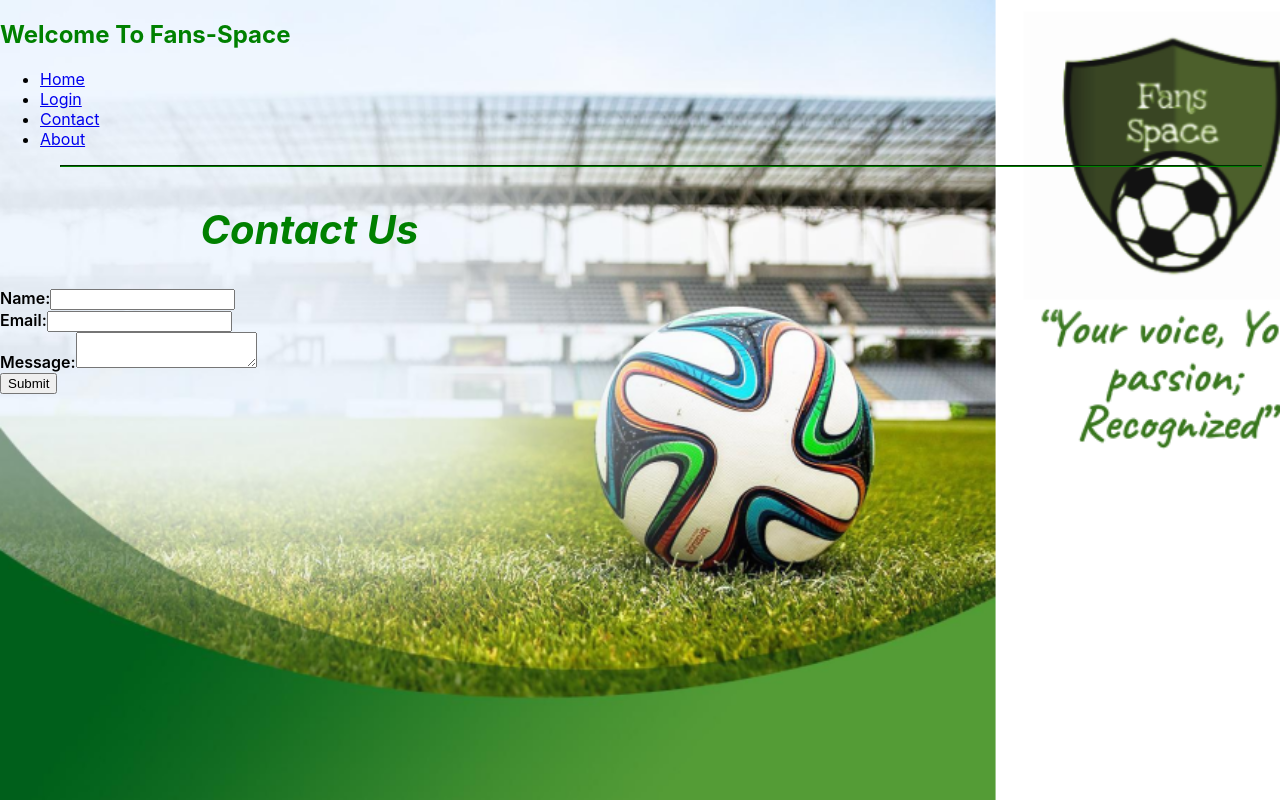
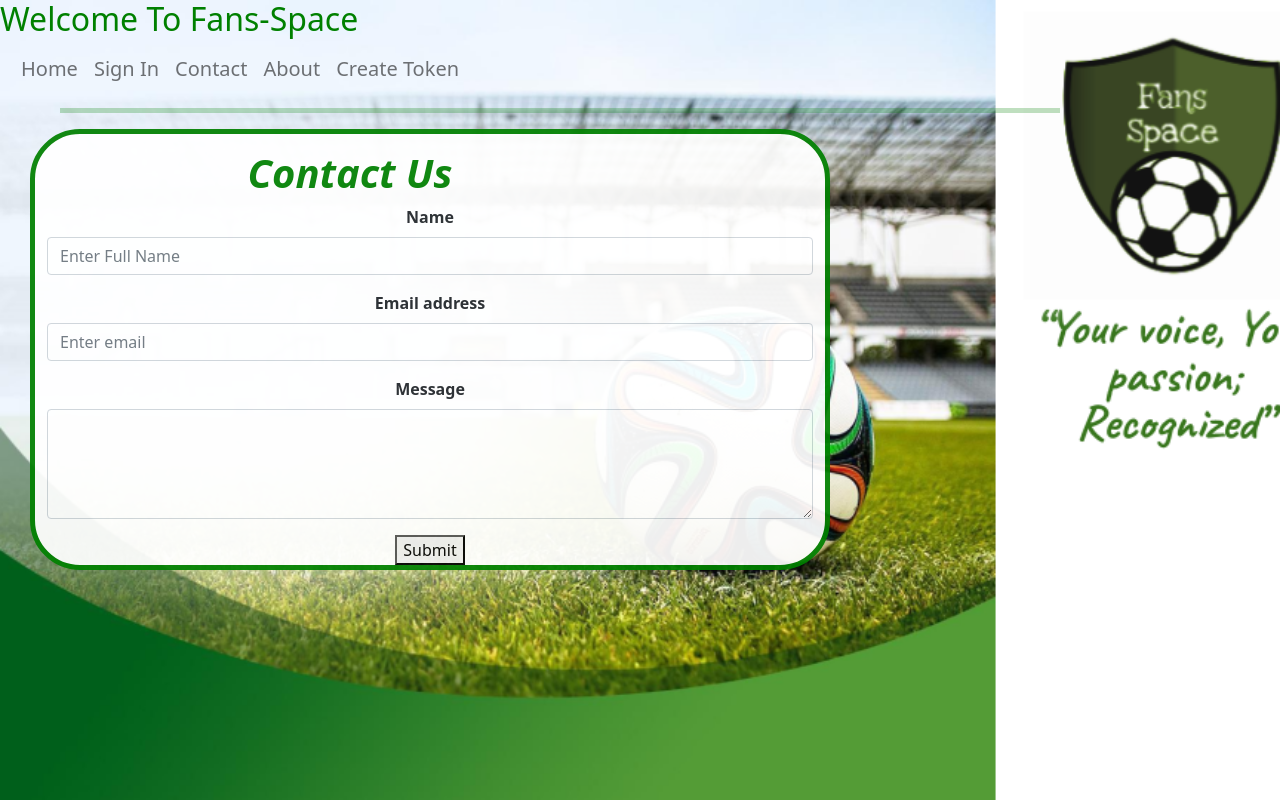
Before and after one commit to baileyalo/Fans_Space-Capstone-Project, a React (Create React App) app in the folder frontend/: page /contact in a window 1280 px wide. Built offline with nearby package versions, Linux system fonts and the light colour scheme.

Commit message:
update frontend

```diff
--- a/frontend/package.json
+++ b/frontend/package.json
@@ -14,6 +14,7 @@
     "react-scripts": "4.0.3",
     "reactstrap": "^9.0.1",
     "Router": "^2.1.0",
+    "video-react": "^0.15.0",
     "web-vitals": "^2.1.4",
     "web3": "^1.7.1"
   },
--- a/frontend/src/App.css
+++ b/frontend/src/App.css
@@ -1,7 +1,15 @@
+.App1 {
+  text-align: center;
+  border-width: 150px;
+  max-width: 50vh;
+
+}
 .App {
   text-align: center;
+  border-width: 5px;
 
 }
+
 
 .App-logo {
   height: 10vmin;
@@ -28,23 +36,54 @@ body {
   justify-content: left;
   font-size: calc(10px + 2vmin);
   color: white;
+  max-width: 50vh;
 }
 
 .App-link {
-  color: #09d3ac;
+  color: #e0f9f4;
 }
 
 
 .bg-white {
-	background-image: #fff;
+	background-image: rgb(184, 63, 63);
 	opacity: 0.93;
-	border-radius: 20px;
+	border-radius: 50px;
 	border-color: #008000;
 	border-style: solid;
 	border-width: 5px;
+
+
+
+}
+
+.contactus {
+	background-image: #fff;
+	opacity: 0.93;
+  max-height: 100vh;
+  max-width: 70vh;
+  padding: 1em;
+  opacity: 0.93;
+
+  background-image: rgb(184, 63, 63);
+	opacity: 0.93;
+	border-radius: 50px;
+	border-color: #008000;
+	border-style: solid;
+	border-width: 5px;
+}
+.home {
+	background-image: #fff;
+	opacity: 0.93;
   max-height: 100vh;
   max-width: 100vh;
+  padding: 2em;
 }
+
+li:hover {
+  background-color: green;
+  border-radius: 15px;
+}
+
 
 .Login {
   border: 2px solid #d3d3d3;
@@ -52,10 +91,10 @@ body {
   margin-bottom: 1em;
   margin-left: auto;
   margin-right: auto;
-  margin-top: 100px;
+  margin-top: 10px;
   padding: 1em;
   text-align: left;
-  width: 600px;
+  width: 10px;
 }
 
 .text{
@@ -65,9 +104,8 @@ body {
 
 }
 
-.navbar-nav mr-auto{
-  border: 2px solid #d3d3d3;
-  padding: 1em;
+.navbar-nav{
+
 
 }
 
--- a/frontend/src/App.js
+++ b/frontend/src/App.js
@@ -4,6 +4,9 @@ import Home from './components/Home';
 import Login from './components/Login';
 import About from './components/About';
 import Contact from './components/Contact';
+import CreateToken from './components/CreateToken';
+import './App.css';
+
 
 class App extends Component {
   render() {
@@ -11,28 +14,30 @@ class App extends Component {
     <Router>
         <div>
 		<h2 style={{color: "Green"}}>Welcome To Fans-Space </h2>
-          <nav className="navbar navbar-expand-lg navbar-light bg-light">
-          <ul className="navbar-nav mr-auto">
+          <nav className="navbar navbar-expand-lg navbar-light navbar-toggler ">
+          <ul className="navbar-nav">
             <li><Link to={'/'} className="nav-link"> Home </Link></li>
-			<li><Link to={'/login'} className="nav-link"> Login </Link></li>
+			      <li><Link to={'/login'} className="nav-link"> Sign In</Link></li>
             <li><Link to={'/contact'} className="nav-link">Contact</Link></li>
             <li><Link to={'/about'} className="nav-link">About</Link></li>
+            <li><Link to={'/createtoken'} className="nav-link">Create Token</Link></li>
           </ul>
           </nav>
 		  <hr  style={{
     color: '#008000',
     backgroundColor: '#008000',
-    height: .4,
+    height: 5,
     borderColor : '#008000',
-	width:1200,
+	width:1000,
 	marginLeft: 60
          }}/>
           <Routes>
               <Route exact path='/' element={<Home/>} />
-			  <Route path='/login' element={<Login/>} />
+			        <Route path='/login' element={<Login/>} />
               <Route path='/contact' element={<Contact/>} />
               <Route path='/about' element={<About/>} />
-		</Routes>
+              <Route path='/createtoken' element={<CreateToken/>} />
+	      	</Routes>
         </div>
       </Router>
     );
--- a/frontend/src/components/About.js
+++ b/frontend/src/components/About.js
@@ -6,10 +6,11 @@ class About extends Component {
   render() {
 
     const styleObj = {
-      fontSize: 18,
+      fontSize: 25,
       color: "black",
-      textAlign: "center",
-      paddingTop: "10px",
+      textAlign: "left",
+      paddingTop: "5px",
+      paddingLeft: "8px",
       marginLeft: .5,
       fontWeight: "bold" ,
       fontStyle: 'italic'
@@ -20,28 +21,30 @@ class About extends Component {
       color: "Green",
       marginLeft: 200.5,
       textAlign: "left",
-      paddingTop: "5px",
+      paddingTop: ".5px",
       fontWeight: "bold" ,
       fontStyle: "italic"
 
     }
     return (
-        <div>
+      <div  className="about">
+     <div>
         <h2 style={head}>About</h2>
           <div>
             <div className='text'>
-      		<pre style={styleObj}> Fans Space is a Decentralized Application Built on Ethereum Blockchain network<br/>
+      		<pre style={styleObj}>Fans Space is a Decentralized Application<br/>Built on Ethereum Blockchain network
           <br/>
-            that is designed to allows Fans from sporting events to be able to purchase tokens that <br/>
-            <br/>
-            are made available by the sports teams. These tokens have a infinite lifetime and allows<br/>
-            <br/>
-            fans to be able to make decision on their teams through voting polls, VIP access to teams<br/>
-            <br/>
-            unlimited perks for global fans and can also be traded with other token holders.
+            that is designed to allows Fans from sporting events <br/>to be able to purchase tokens that <br/>
+
+            are made available by the sports teams.    <br/> <br/>These tokens have a infinite lifetime and allows<br/>
+
+            fans to be able to make decision on their teams <br/>through voting polls, VIP access to teams<br/>
+
+            unlimited perks for global fans and <br/>can also be traded with other token holders.
           </pre>
           </div>
       	</div>
+        </div>
         </div>
     );
   }
--- a/frontend/src/components/Contact.js
+++ b/frontend/src/components/Contact.js
@@ -1,4 +1,6 @@
 import React, { useState } from "react";
+import Form from "react-bootstrap/Form";
+import Button from "react-bootstrap/Button";
 
 const Contact = () => {
   const head = {
@@ -34,25 +36,32 @@ const Contact = () => {
   };
   return (
 
+<div  	className="App container bg-white"
+				style={{ marginTop: "10px", marginBottom: "10px" , marginLeft: "30px", width: "100vh"}}
+			>
+    <Form style={{ paddingTop: 10 }} onSubmit={handleSubmit}>
 
-    <form onSubmit={handleSubmit}>
+
       <div>
     <h2 style={head}>Contact Us</h2>
 </div>
       <div>
-        <label htmlFor="name">Name:</label>
-        <input type="text" id="name" required />
-      </div>
-      <div>
-        <label htmlFor="email">Email:</label>
-        <input type="email" id="email" required />
-      </div>
-      <div>
-        <label htmlFor="message">Message:</label>
-        <textarea id="message" required />
+      <Form.Group className="mb-3" controlId="formGroupEmail">
+    <Form.Label>Name</Form.Label>
+    <Form.Control type="name" placeholder="Enter Full Name" />
+  </Form.Group>
+      <Form.Group className="mb-3" controlId="formGroupEmail">
+    <Form.Label>Email address</Form.Label>
+    <Form.Control type="email" placeholder="Enter email" />
+  </Form.Group>
+  <Form.Group className="mb-3" controlId="exampleForm.ControlTextarea1">
+    <Form.Label>Message</Form.Label>
+    <Form.Control as="textarea" rows={4} />
+  </Form.Group>
       </div>
       <button type="submit">{status}</button>
-    </form>
+      </Form>
+      </div>
   );
 };
 
--- a/frontend/src/components/Home.js
+++ b/frontend/src/components/Home.js
@@ -2,13 +2,27 @@ import React, { Component } from 'react';
 
 class Home extends Component {
   render() {
+
+    const head = {
+      fontSize:40 ,
+      color: "Green",
+      marginLeft: 200.5,
+      textAlign: "left",
+      paddingTop: ".5px",
+      fontWeight: "bold" ,
+      fontStyle: "italic"
+
+    }
     return (
+      <div  className="home">
+      <h2 style={head}>FANS-SPACE </h2>
+      <br/>
       <div>
-      <h2 style={{color: "Green"}}>Home</h2>
-        <div style={{paddingTop: '2em'}}>
-        <p>Welcome home !</p>
+      <iframe width="560" height="315" src="https://www.youtube.com/embed/rgewGwATU-s" title="YouTube video player" frameborder="0" allow="accelerometer; autoplay; clipboard-write; encrypted-media; gyroscope; picture-in-picture" allowfullscreen></iframe>
+    </div>
       </div>
-      </div>
+
+
     );
   }
 }
--- a/frontend/src/components/Login.js
+++ b/frontend/src/components/Login.js
@@ -4,23 +4,24 @@ import {
   FormGroup,
   Label,
   Input,
-  Button,
 } from 'reactstrap';
-
+import Button from "react-bootstrap/Button";
 import '../App.css';
 
 class Login extends Component {
   constructor(props) {
     super(props);
     this.state = {
-      email: '',
+      username: '',
       password: '',
       validate: {
-        emailState: '',
+        usernameState: '',
       },
     };
     this.handleChange = this.handleChange.bind(this);
   }
+
+
 
   handleChange = (event) => {
     const { target } = event;
@@ -32,7 +33,7 @@ class Login extends Component {
     });
   };
 
-  validateEmail(e) {
+ /* validateEmail(e) {
     const emailRex =
       /^(([^<>()[\]\\.,;:\s@"]+(\.[^<>()[\]\\.,;:\s@"]+)*)|(".+"))@((\[[0-9]{1,3}\.[0-9]{1,3}\.[0-9]{1,3}\.[0-9]{1,3}\])|(([a-zA-Z\-0-9]+\.)+[a-zA-Z]{2,}))$/;
 
@@ -46,31 +47,40 @@ class Login extends Component {
 
     this.setState({ validate });
   }
-
+ */
   submitForm(e) {
     e.preventDefault();
-    console.log(`Email: ${this.state.email}`);
+    console.log(`Username: ${this.state.username}`);
   }
 
   render() {
-    const { email, password } = this.state;
+    const { username, password } = this.state;
+    const head = {
+      fontSize:40 ,
+      color: "Green",
+      marginLeft: 180,
+      textAlign: "left",
+      paddingTop: "5px",
+      fontWeight: "bold" ,
+      fontStyle: "italic"
 
+    }
     return (
-      <div className="App">
-        <h2>Sign In</h2>
+      <div className="App1">
+        <h2 style={head}>Sign In </h2>
         <Form className="form" onSubmit={(e) => this.submitForm(e)}>
           <FormGroup>
             <Label>Username</Label>
             <Input
-              type="email"
-              name="email"
-              id="exampleEmail"
-              placeholder="example@example.com"
-              valid={this.state.validate.emailState === "has-success"}
-              invalid={this.state.validate.emailState === "has-danger"}
-              value={email}
+              type="username"
+              name="username"
+              id="exampleusername"
+              placeholder="username"
+              valid={this.state.validate.usernameState === "has-success"}
+              invalid={this.state.validate.usernameState === "has-danger"}
+              value={username}
               onChange={(e) => {
-                this.validateEmail(e);
+                //this.validateEmail(e);
                 this.handleChange(e);
               }}
             />
@@ -87,7 +97,7 @@ class Login extends Component {
               onChange={(e) => this.handleChange(e)}
             />
           </FormGroup> <br/>
-          <Button>Submit</Button>
+          <Button variant="success" type="submit"> Submit</Button>
         </Form>
       </div>
     );
--- a/frontend/src/components/createToken.js
+++ b/frontend/src/components/createToken.js
@@ -1,11 +1,11 @@
 import React, {Component} from "react";
-import TokenGenerator from "./contracts/TokenGenerator.json";
-import getWeb3 from "./getWeb3";
+import TokenGenerator from "../contracts/TokenGenerator.json";
+import getWeb3 from "../getWeb3";
 import Form from "react-bootstrap/Form";
 import Button from "react-bootstrap/Button";
 import Spinner from "react-bootstrap/Spinner";
 import "bootstrap/dist/css/bootstrap.min.css";
-import "./App.css";
+import "../App.css";
 
 
 class createToken extends Component {
@@ -121,7 +121,7 @@ class createToken extends Component {
 			<div
 
 				className="App container bg-white"
-				style={{ marginTop: "20px", marginBottom: "20px" }}
+				style={{ marginTop: "10px", marginBottom: "10px" , marginLeft: "30px", width: "100vh"}}
 			>
 
 				<div
@@ -130,9 +130,10 @@ class createToken extends Component {
 
 					}}
 				>
+
 					<h1> Create Token </h1>
 					<Form
-						style={{ paddingTop: 30 }}onSubmit={(event) => {this.makeToken();event.preventDefault();
+						style={{ paddingTop: 50 }}onSubmit={(event) => {this.makeToken();event.preventDefault();
 						}}
 					>
 						<Form.Group controlId="tokenName">
```
Also changed, not shown: 2 other files (tests, documents, lock files or other folders).
